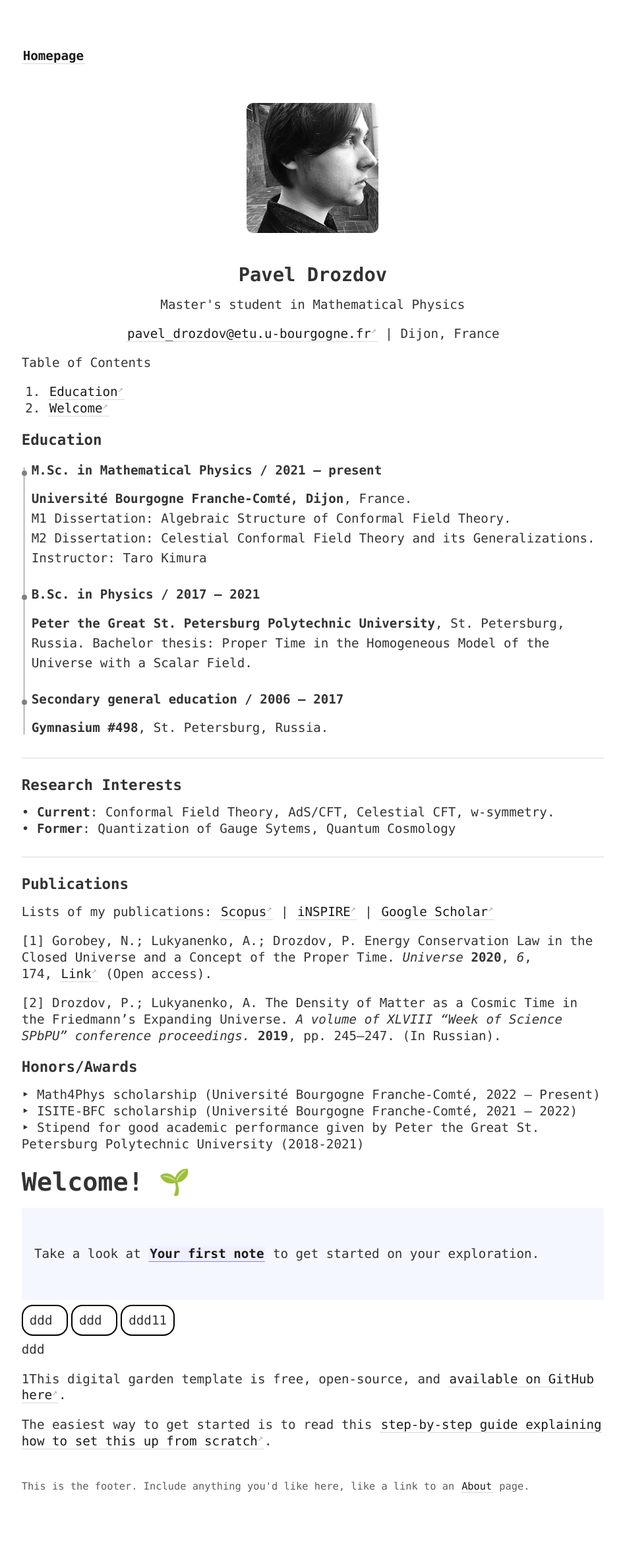
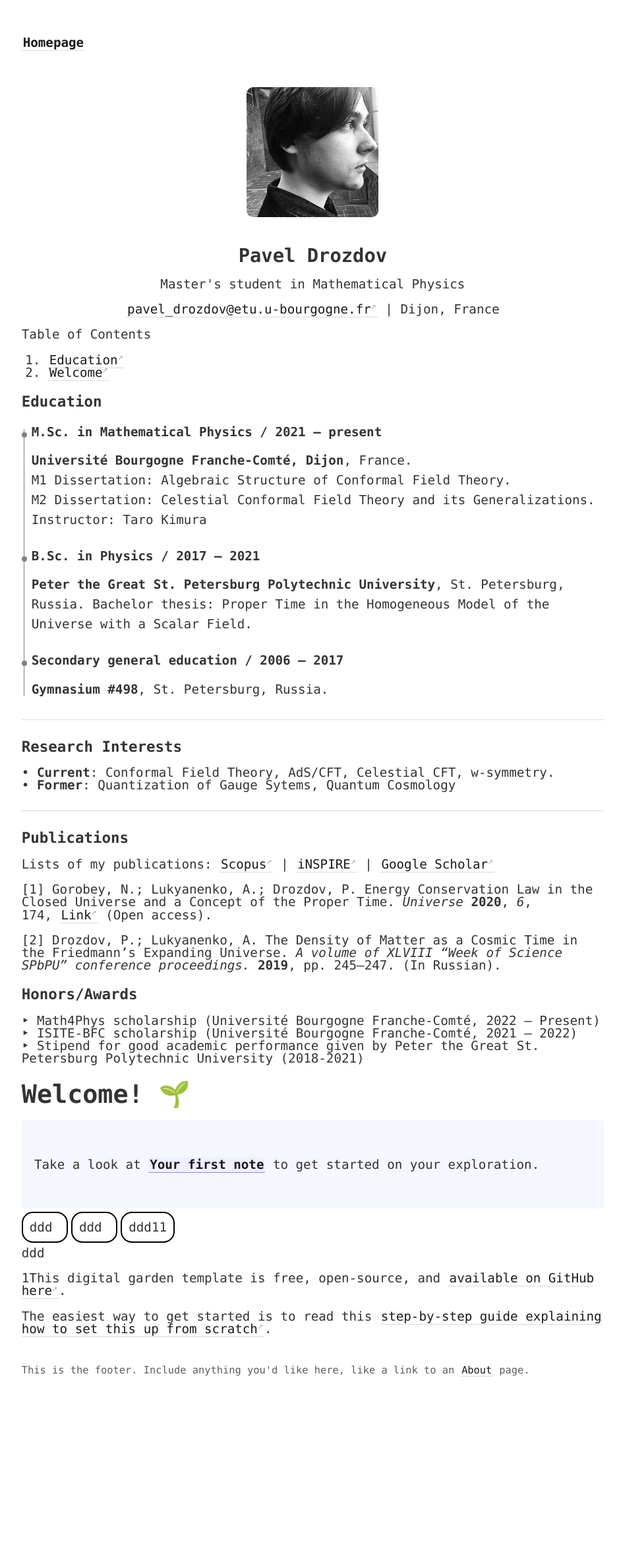
Before and after one commit to senseofeternity/drozdov, a Jekyll site: the page built from _pages/index.md, in a window 1280 px wide. Shown: the whole page at 66% size, without its empty margins (44-986 px from the left). Built offline with Jekyll 4.4.1, drawn with Linux system fonts in a browser that asks for light colours; after the commit the page ends 2151 px from its top, so only the background shows below that.

Commit message:
Update _style.scss

```diff
--- a/_sass/_style.scss
+++ b/_sass/_style.scss
@@ -10,8 +10,8 @@ body {
   box-sizing: content-box;
   font-family: $font-family;
   margin: 0 auto;
-  line-height: 1.3;
-  padding: 6vh 6vw;
+  line-height: 1;
+  padding: 4vh 6vw;
   overflow-x: hidden;
   color: $color-text;
   font-size: 1em;
```
